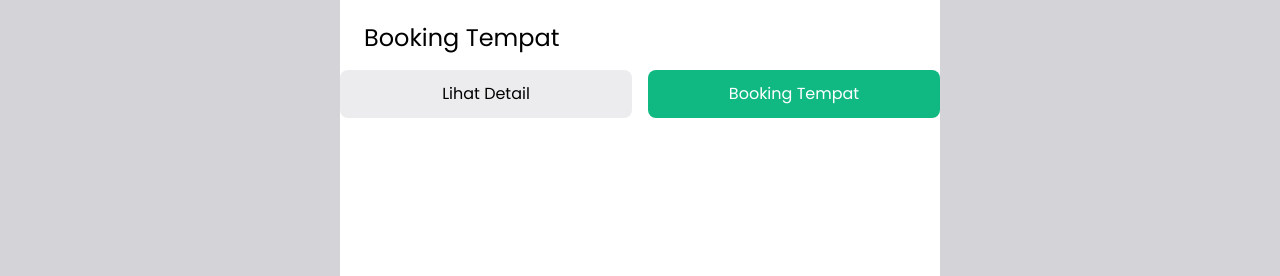
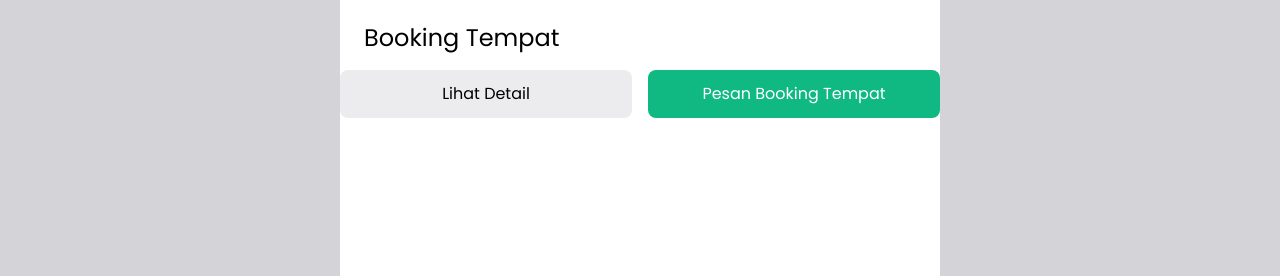
Before and after one commit to warunguno/warunguno.github.io, a Jekyll site: the page built from index.html, in a window 1280 px wide. Shown: the part 1946-2222 px from the top of the page. Built offline with Jekyll 4.4.1, drawn with Linux system fonts in a browser that asks for light colours.

Commit message:
Update index.html

```diff
--- a/index.html
+++ b/index.html
@@ -174,7 +174,7 @@ layout: default
 					Lihat Detail <span class="sr-only">{{ post.title }}</span>
 				</a>
 				<a href="https://api.whatsapp.com/send?phone={{ site.whatsapp_number }}&amp;text={{ site.whatsapp_text }}" target="_blank" rel="noopener" class="bg-emerald-500 hover:bg-emerald-600 text-white block py-3 px-4 rounded-lg w-full text-center mt-4 md:ml-2" {% if site.whatsapp_text %}data-title="{{ post.title }}"{% endif %}>
-					{{ post.title }}
+					Pesan {{ post.title }}
 				</a>
 			</div>
 		</div>
```
